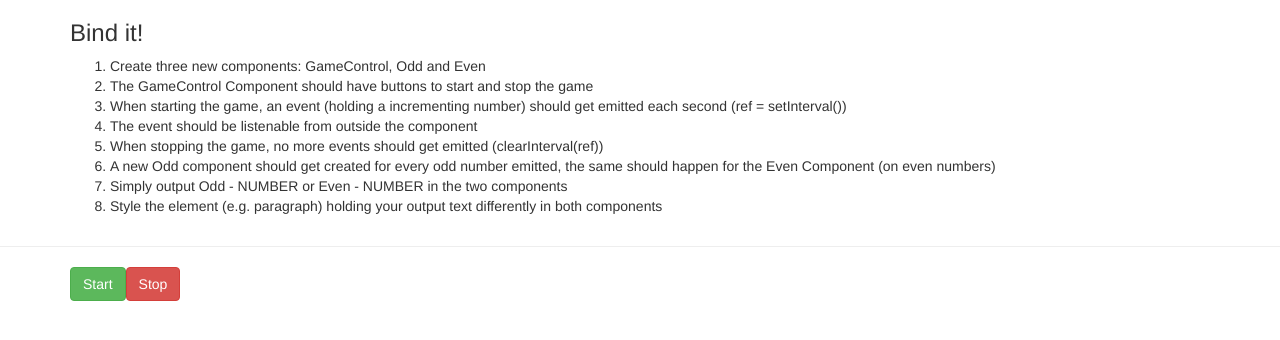
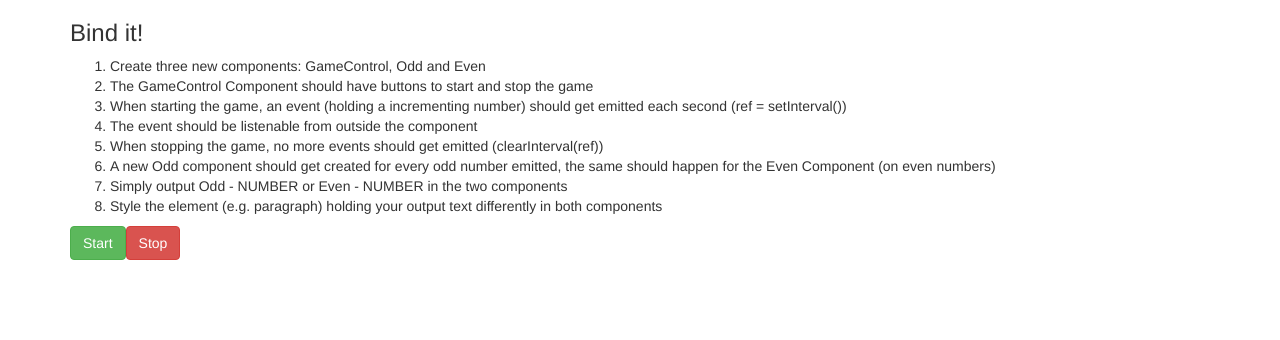
Before and after one commit to bfly2001/cmp-databinding-assignment-start, an Angular app: page / in a window 1280 px wide. Shown: the top 340 px of the page. Built offline with nearby package versions, Linux system fonts and the light colour scheme.

Commit message:
Update app.component.html
Moved gamecontrol, odd, even components inside container.

```diff
--- a/src/app/app.component.html
+++ b/src/app/app.component.html
@@ -13,8 +13,9 @@
         <li>Style the element (e.g. paragraph) holding your output text differently in both components</li>
       </ol>
     </div>
+    <hr>
+    <app-gamecontrol (intervalFired)="onIntervalFired($event)"></app-gamecontrol>
+    <app-odd *ngFor="let oddNumber of oddNumbers" [number]="oddNumber"></app-odd>
+    <app-even *ngFor="let evenNumber of evenNumbers" [number]="evenNumber"></app-even>
   </div>
 </div>
-<hr>
-<app-gamecontrol (intervalFired)="onIntervalFired($event)"></app-gamecontrol>
-<app-odd *ngFor="let oddNumber of oddNumbers" [number]="oddNumber"></app-odd>
```
